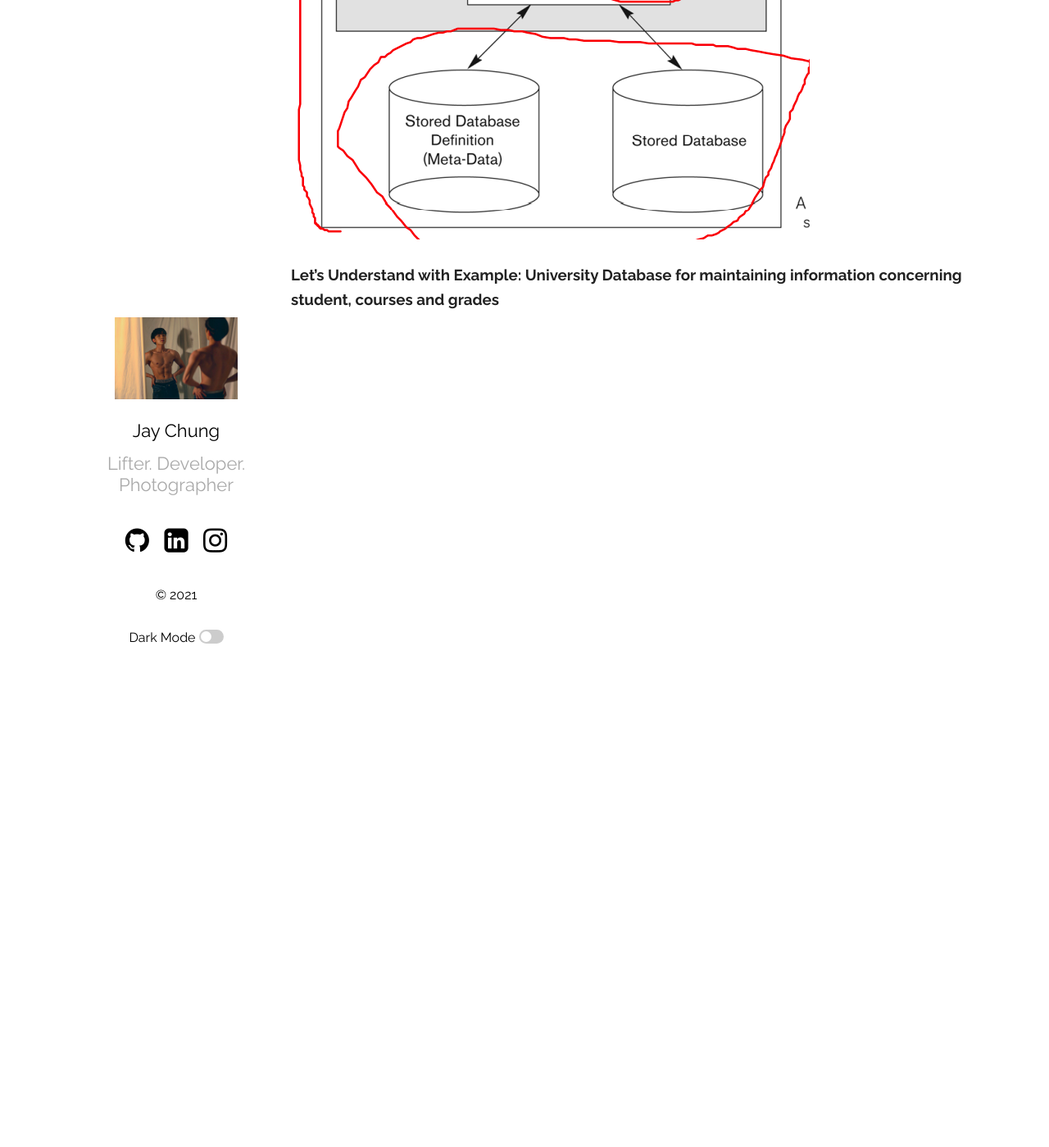
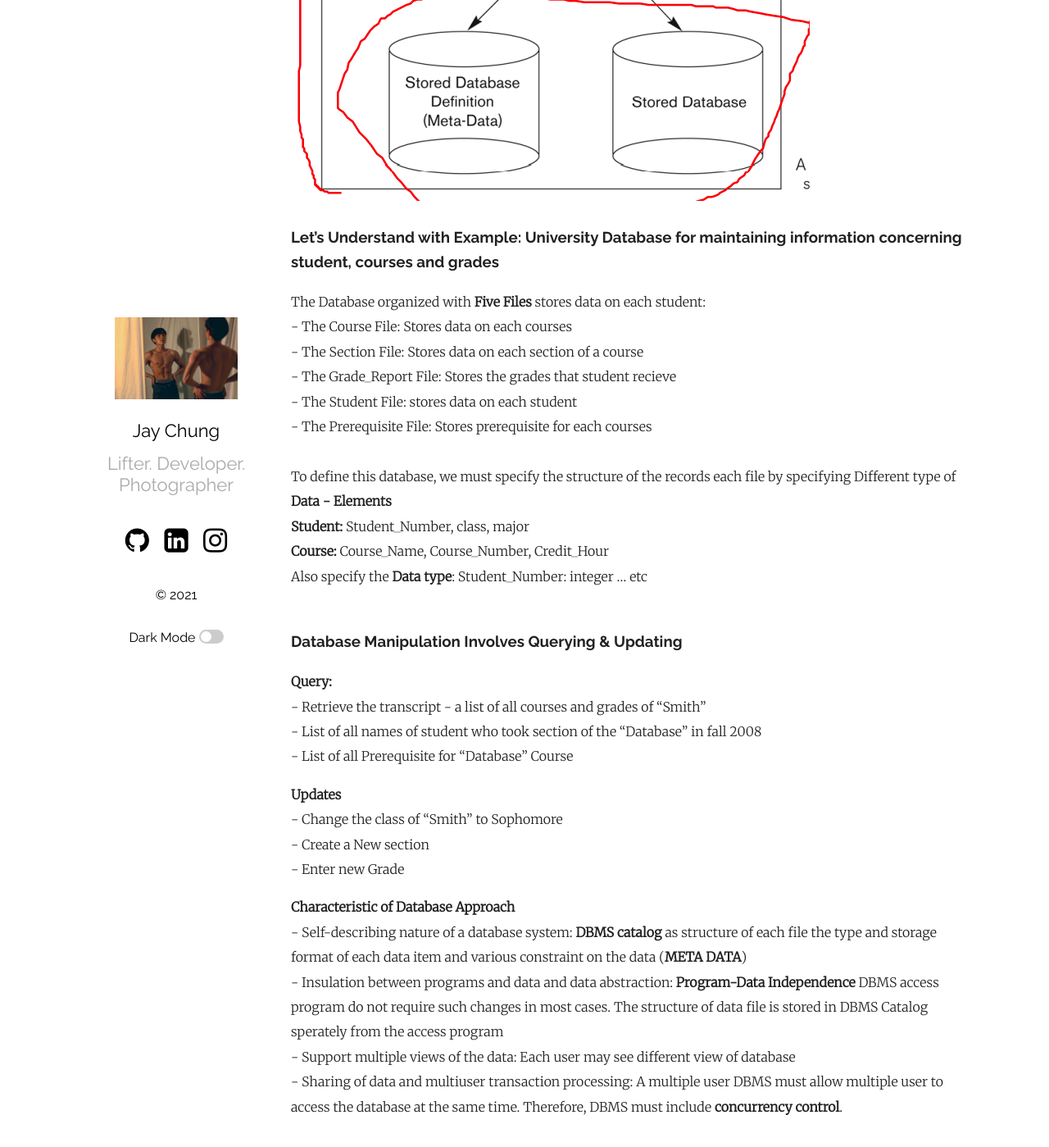
Before and after one commit to healthgongdoll/healthgongdoll.github.io, a Jekyll site: the page built from _posts/2021-09-08-DatabaseChp1.markdown, in a window 1280 px wide and 1400 px high, scrolled down 1333 px. Shown: the whole window at 82% size. Built offline with Jekyll 4.4.1, drawn with Linux system fonts in a browser that asks for light colours.

Commit message:
Database Chapter1

```diff
--- a/_posts/2021-09-08-DatabaseChp1.markdown
+++ b/_posts/2021-09-08-DatabaseChp1.markdown
@@ -17,7 +17,6 @@ categories: Database
  - logically coherent(일관성 있는) collection of data with some inherent meaning<br/>
  <br/>
 ### **Database Management System** <br/>
-<br/>
 	- Computerized system that enable users to create and maintain database.<br/>
 	- General Software System that factilitates the process of **defining**, **constructing**, **manipulating** and **sharing database** among the various users <br/>
 	- The database definition or descriptiive information stored by DBMS inform of a database catalog or dictionary, is called **Meta-Data** (데이터의 데이터를 의미한다.) <br/>
@@ -31,3 +30,33 @@ categories: Database
 ![Image Alt MemoryLayout](/assets/database.png) <br/>
 
 ### Let's Understand with Example: University Database for maintaining information concerning student, courses and grades <br/>
+
+The Database organized with **Five Files** stores data on each student: <br/>
+	- The Course File: Stores data on each courses <br/>
+	- The Section File: Stores data on each section of a course <br/>
+	- The Grade_Report File: Stores the grades that student recieve <br/>
+	- The Student File: stores data on each student <br/>
+	- The Prerequisite File: Stores prerequisite for each courses <br/>
+<br/>
+To define this database, we must specify the structure of the records each file by specifying Different type of **Data - Elements** <br/>
+**Student:** Student_Number, class, major <br/>
+**Course:** Course_Name, Course_Number, Credit_Hour <br/>
+Also specify the **Data type**: Student_Number: integer ... etc <br/>
+<br/>
+
+### Database Manipulation Involves **Querying & Updating**<br/>
+**Query:** <br/>
+	- Retrieve the transcript - a list of all courses and grades of "Smith"<br/>
+	- List of all names of student who took section of the "Database" in fall 2008 <br/>
+	- List of all Prerequisite for "Database" Course <br/>
+
+**Updates** <br/>
+	- Change the class of "Smith" to Sophomore <br/>
+	- Create a New section <br/>
+	- Enter new Grade <br/>
+
+**Characteristic of Database Approach**<br/>
+	- Self-describing nature of a database system: **DBMS catalog** as structure of each file the type and storage format of each data item and various constraint on the data (**META DATA**)<br/>
+	- Insulation between programs and data and data abstraction: **Program-Data Independence** DBMS access program do not require such changes in most cases. The structure of data file is stored in DBMS Catalog sperately from the access program <br/>
+	- Support multiple views of the data: Each user may see different view of database <br/>
+	- Sharing of data and multiuser transaction processing: A multiple user DBMS must allow multiple user to access the database at the same time. Therefore, DBMS must include **concurrency control**. <br/>
```
